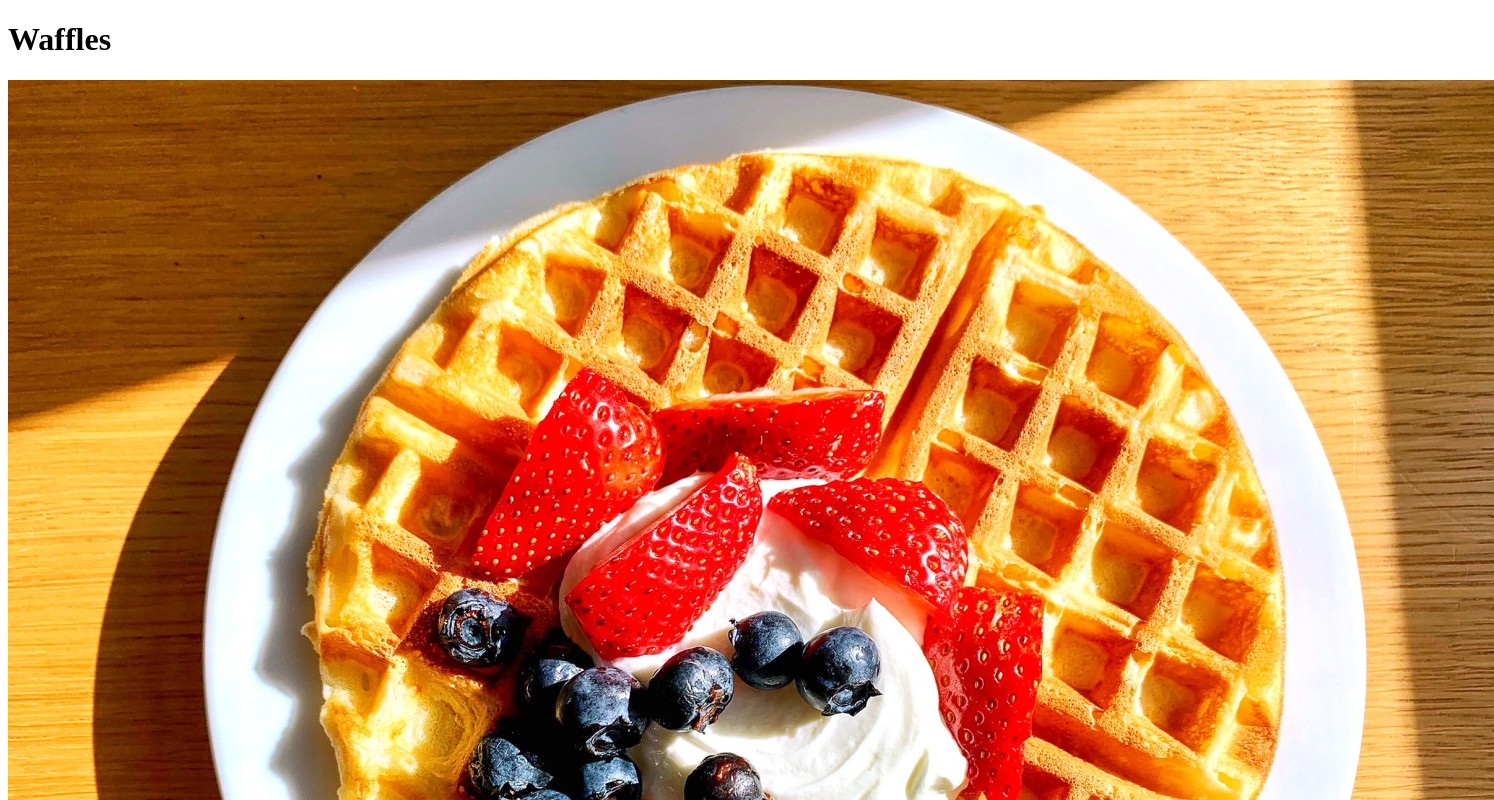
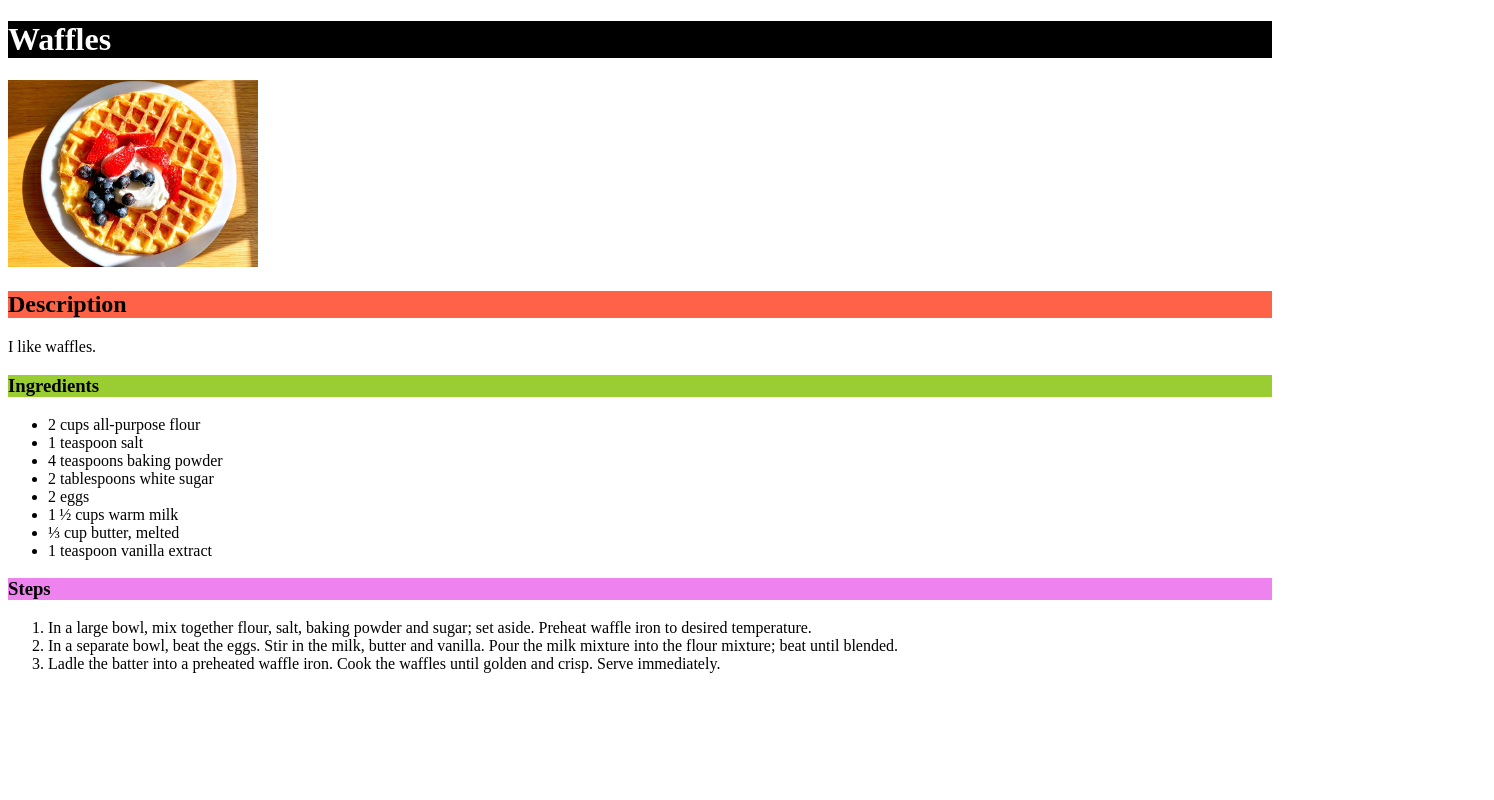
Before and after one commit to mad0929/odin-recipes, a plain HTML site: page recipes/waffles.html in a window 1280 px wide. Shown: the top 800 px of the page, 1494 px wide, since content can reach past the window. Drawn offline with Linux system fonts and the light colour scheme.

Commit message:
modified index.html, pancakes.html. toast.html, waffles.html, and added styles.css

```diff
--- a/recipes/waffles.html
+++ b/recipes/waffles.html
@@ -3,6 +3,7 @@
 <html lang="en">
     <head>
         <meta charset="utf-8">
+        <link rel="stylesheet" href="../styles.css">
         <title>Waffles</title>
     </head>
 
@@ -22,7 +23,7 @@
             <li>⅓ cup butter, melted </li>
             <li>1 teaspoon vanilla extract </li>
         </ul>
-        <h3>Steps</h3>
+        <h3 class="steps">Steps</h3>
         <ol>
             <li>In a large bowl, mix together flour, salt, baking powder and sugar; set aside.
                 Preheat waffle iron to desired temperature.</li>
--- /dev/null
+++ b/styles.css
@@ -0,0 +1,27 @@
+h1 {
+    background-color: black;
+    color: white;
+}
+
+.recipe-list {
+    background-color: yellow;
+    color: white;
+    font-size: 30px;
+}
+
+img {
+    height: auto;
+    width: 250px;
+}
+
+h2 {
+    background-color: tomato;
+}
+
+h3 {
+    background-color: yellowgreen;
+}
+
+.steps {
+    background-color: violet;
+}
```
Also changed, not shown: index.html (+3 -2 lines), recipes/pancakes.html (+2 -1 lines), recipes/toast.html (+2 -1 lines).
